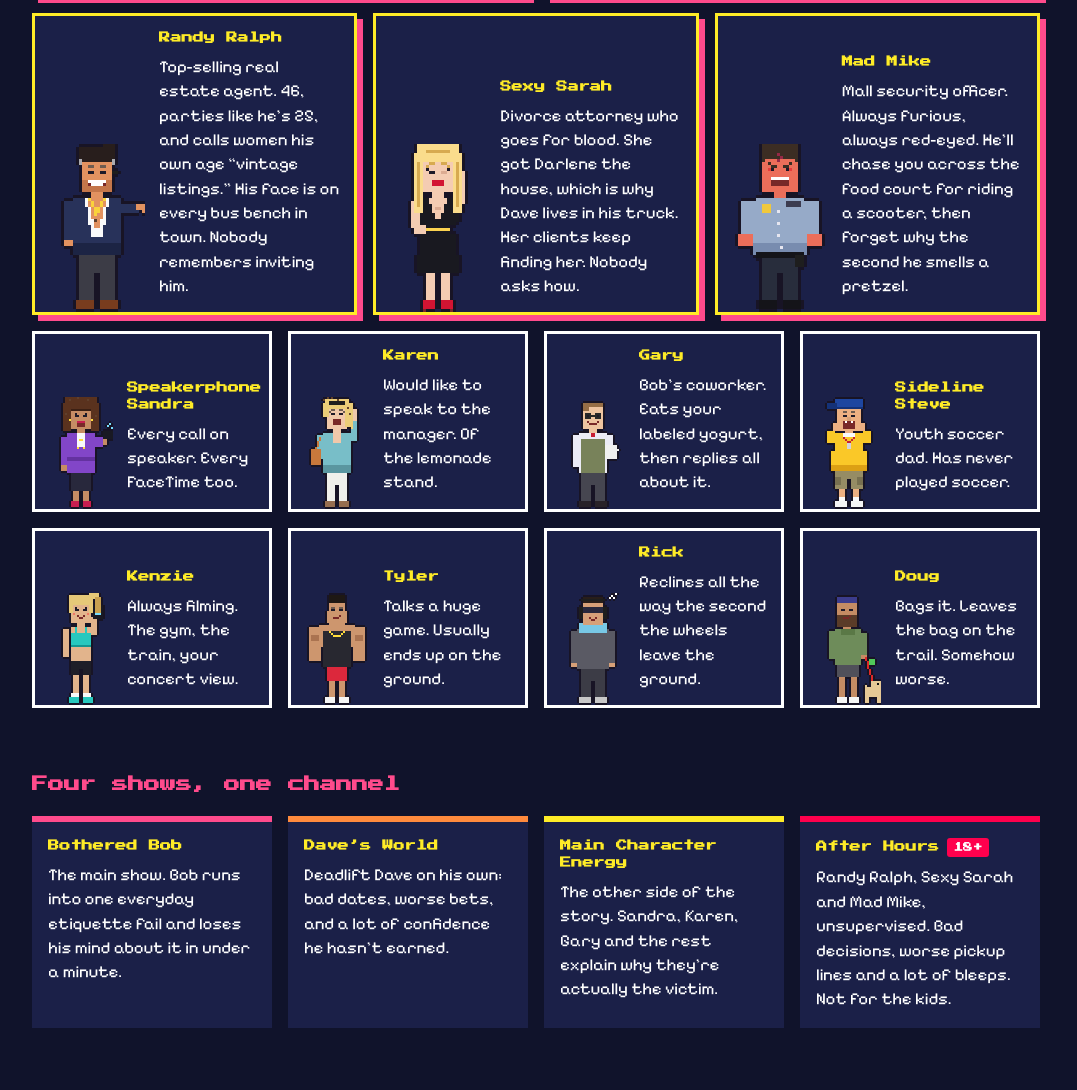
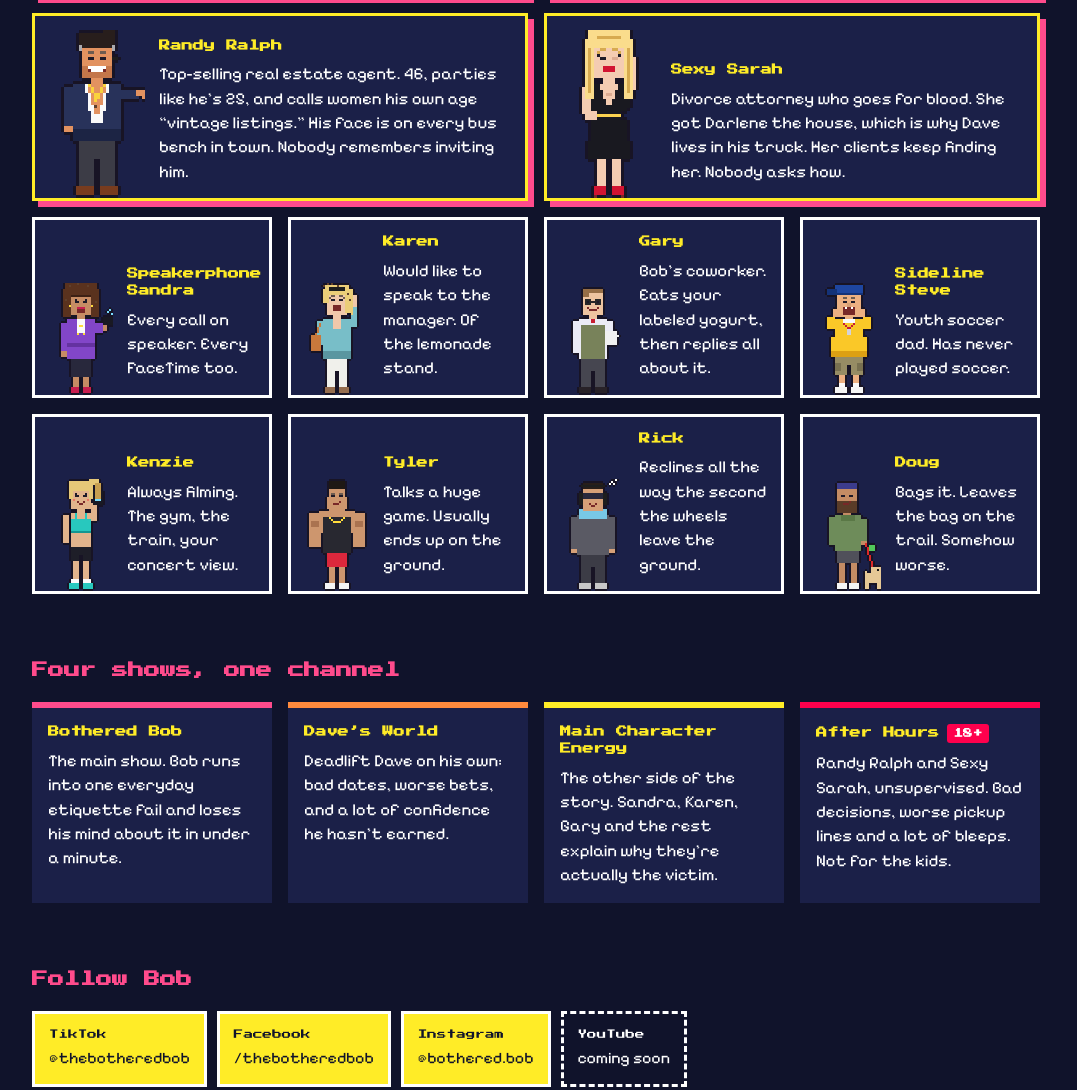
Before and after one commit to TandTSolutionsLLC/bothered-bob-site, a plain HTML site: page index.html in a window 1280 px wide. Shown: the part 1559-2649 px from the top of the page, without its empty margins (104-1181 px from the left). Drawn offline with Linux system fonts and the light colour scheme.

Commit message:
Retire Mad Mike from the cast and After Hours

```diff
--- a/index.html
+++ b/index.html
@@ -96,9 +96,8 @@
     <ul class="cast">
       <li class="lead"><img src="img/bob_annoyed.png" alt="" width="128" height="224"><div><h3>Bob</h3><p>Tie always on, patience always off. He doesn&rsquo;t want trouble. He just wants you to put the cart back.</p></div></li>
       <li class="lead"><img src="img/dave_flex.png" alt="" width="128" height="224"><div><h3>Deadlift Dave</h3><p>Bob&rsquo;s best friend. Benches 350, cries at commercials. Freshly divorced, back on the dating scene, and sure his blackjack system works this time.</p></div></li>
-      <li class="lead lead3"><img src="img/ralph_smug.png" alt="" width="128" height="224"><div><h3>Randy Ralph</h3><p>Top-selling real estate agent. 46, parties like he&rsquo;s 25, and calls women his own age &ldquo;vintage listings.&rdquo; His face is on every bus bench in town. Nobody remembers inviting him.</p></div></li>
-      <li class="lead lead3"><img src="img/sarah_flirt.png" alt="" width="128" height="224"><div><h3>Sexy Sarah</h3><p>Divorce attorney who goes for blood. She got Darlene the house, which is why Dave lives in his truck. Her clients keep finding her. Nobody asks how.</p></div></li>
-      <li class="lead lead3"><img src="img/mike_mad.png" alt="" width="128" height="224"><div><h3>Mad Mike</h3><p>Mall security officer. Always furious, always red-eyed. He&rsquo;ll chase you across the food court for riding a scooter, then forget why the second he smells a pretzel.</p></div></li>
+      <li class="lead"><img src="img/ralph_smug.png" alt="" width="128" height="224"><div><h3>Randy Ralph</h3><p>Top-selling real estate agent. 46, parties like he&rsquo;s 25, and calls women his own age &ldquo;vintage listings.&rdquo; His face is on every bus bench in town. Nobody remembers inviting him.</p></div></li>
+      <li class="lead"><img src="img/sarah_flirt.png" alt="" width="128" height="224"><div><h3>Sexy Sarah</h3><p>Divorce attorney who goes for blood. She got Darlene the house, which is why Dave lives in his truck. Her clients keep finding her. Nobody asks how.</p></div></li>
       <li><img src="img/sandra_loud.png" alt="" width="128" height="224"><div><h3>Speakerphone Sandra</h3><p>Every call on speaker. Every FaceTime too.</p></div></li>
       <li><img src="img/karen_demand.png" alt="" width="128" height="224"><div><h3>Karen</h3><p>Would like to speak to the manager. Of the lemonade stand.</p></div></li>
       <li><img src="img/gary_smug.png" alt="" width="128" height="224"><div><h3>Gary</h3><p>Bob&rsquo;s coworker. Eats your labeled yogurt, then replies all about it.</p></div></li>
@@ -116,7 +115,7 @@
       <article><h3>Bothered Bob</h3><p>The main show. Bob runs into one everyday etiquette fail and loses his mind about it in under a minute.</p></article>
       <article><h3>Dave&rsquo;s World</h3><p>Deadlift Dave on his own: bad dates, worse bets, and a lot of confidence he hasn&rsquo;t earned.</p></article>
       <article><h3>Main Character Energy</h3><p>The other side of the story. Sandra, Karen, Gary and the rest explain why they&rsquo;re actually the victim.</p></article>
-      <article class="mature"><h3>After Hours <span class="rating">18+</span></h3><p>Randy Ralph, Sexy Sarah and Mad Mike, unsupervised. Bad decisions, worse pickup lines and a lot of bleeps. Not for the kids.</p></article>
+      <article class="mature"><h3>After Hours <span class="rating">18+</span></h3><p>Randy Ralph and Sexy Sarah, unsupervised. Bad decisions, worse pickup lines and a lot of bleeps. Not for the kids.</p></article>
     </div>
   </section>
 
--- a/style.css
+++ b/style.css
@@ -88,5 +88,3 @@ main section{margin-bottom:64px}
 .rating{font-family:'Press Start 2P',monospace;font-size:.6rem;background:#ff004d;color:#fff;padding:.3rem .4rem;border-radius:3px;line-height:1}
 .who.ralph{background:#ff3c8c;color:#fff}
 @media (min-width:761px) and (max-width:1100px){.shows{grid-template-columns:repeat(2,1fr)}}
-.cast li.lead3{grid-column:span 4}
-@media (max-width:980px){.cast li.lead3{grid-column:span 12}}
```
Also changed, not shown: img/mike_mad.png (deleted).
